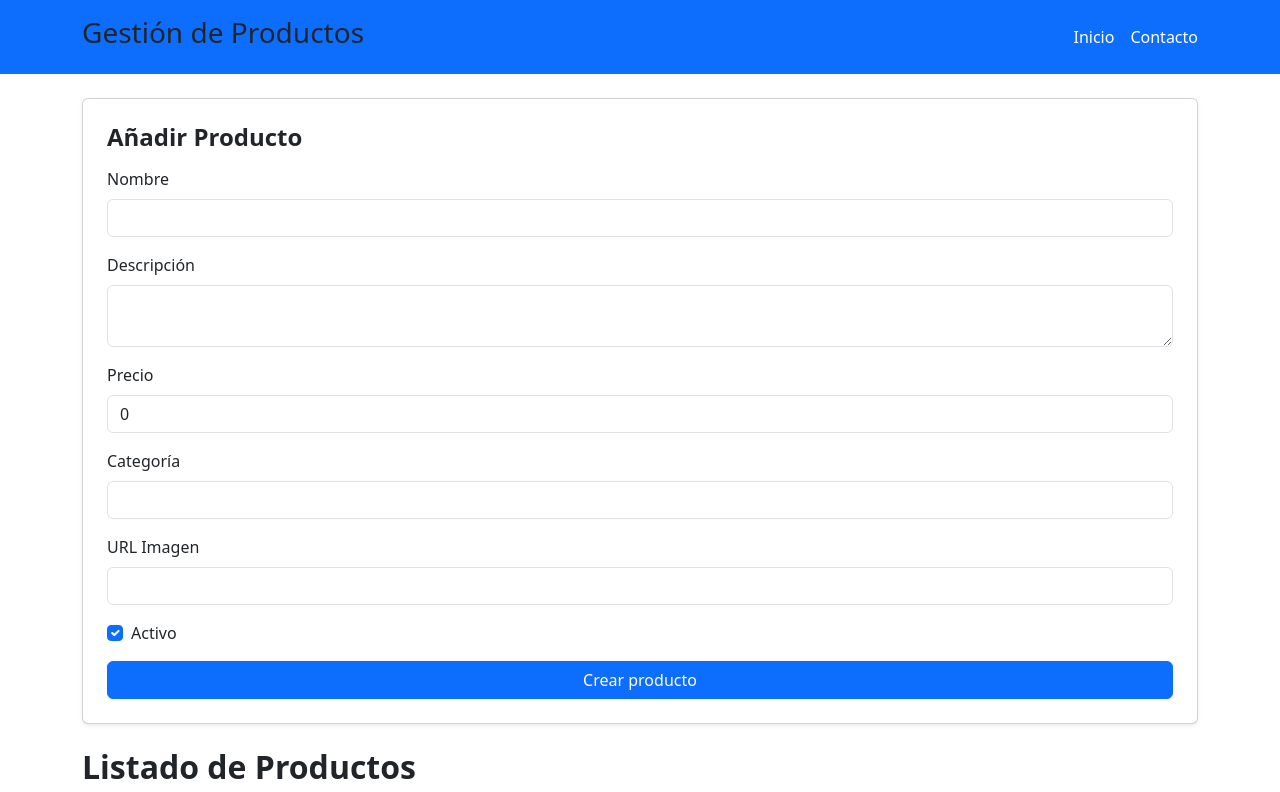
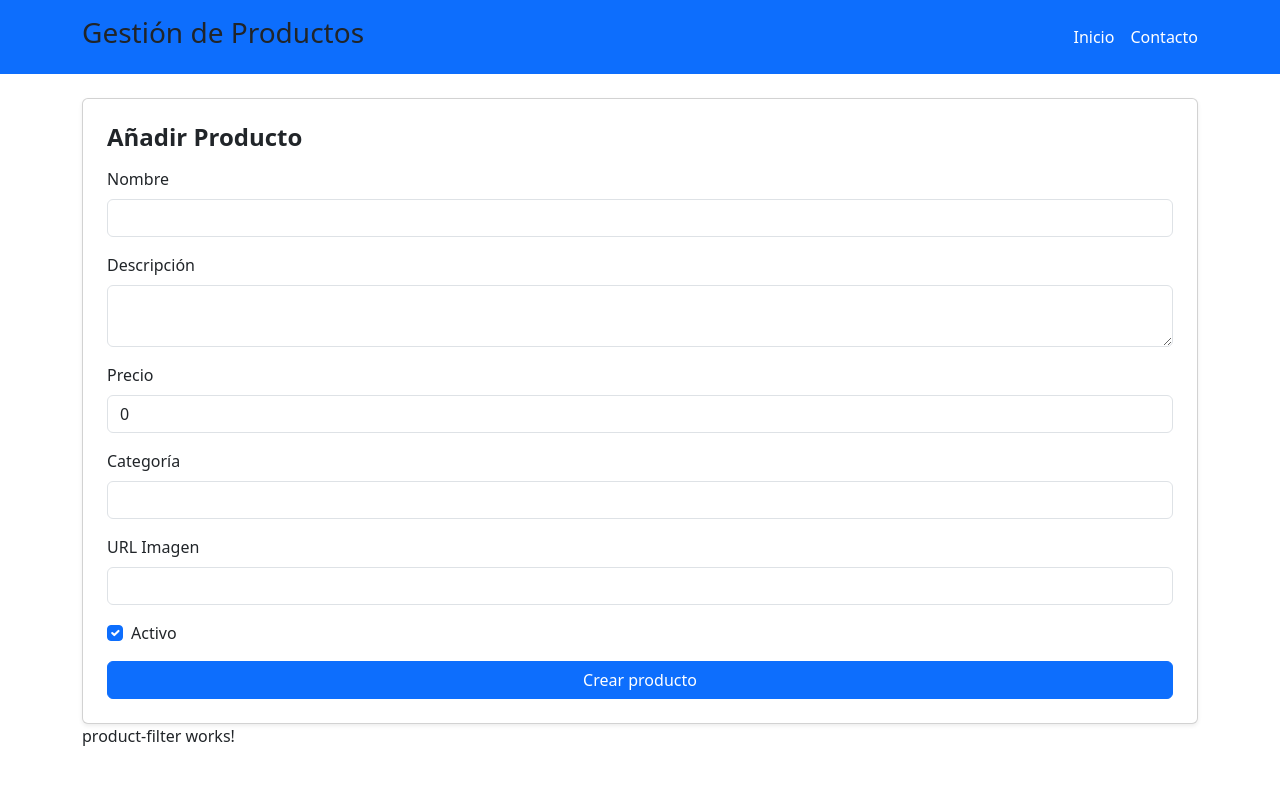
Before and after one commit to CristinaSanzAlonso/gestion-producto, an Angular app: page / in a window 1280 px wide. Shown: the top 792 px of the page. Built offline with nearby package versions, Linux system fonts and the light colour scheme.

Commit message:
Añadimos el filtro en el html

```diff
--- a/src/app/app.html
+++ b/src/app/app.html
@@ -24,6 +24,7 @@
   <main class="container mb-5">
     <app-products-form (productoCreado)="onProductoCreado($event)">
     </app-products-form>
+    <app-product-filter></app-product-filter>
     <br>
     <app-products-list></app-products-list>
 
--- a/src/app/app.ts
+++ b/src/app/app.ts
@@ -2,10 +2,11 @@ import { Component, signal } from '@angular/core';
 import { ProductService, Product } from './services/product';
 import { ProductsList } from './components/products-list/products-list';
 import { ProductsFormComponent } from './components/products-form/products-form';
+import { ProductFilterComponent } from './components/product-filter/product-filter';
 
 @Component({
   selector: 'app-root',
-  imports: [ProductsList, ProductsFormComponent],
+  imports: [ProductsList, ProductsFormComponent, ProductFilterComponent],
   templateUrl: './app.html',
   styleUrl: './app.css'
 })
```
